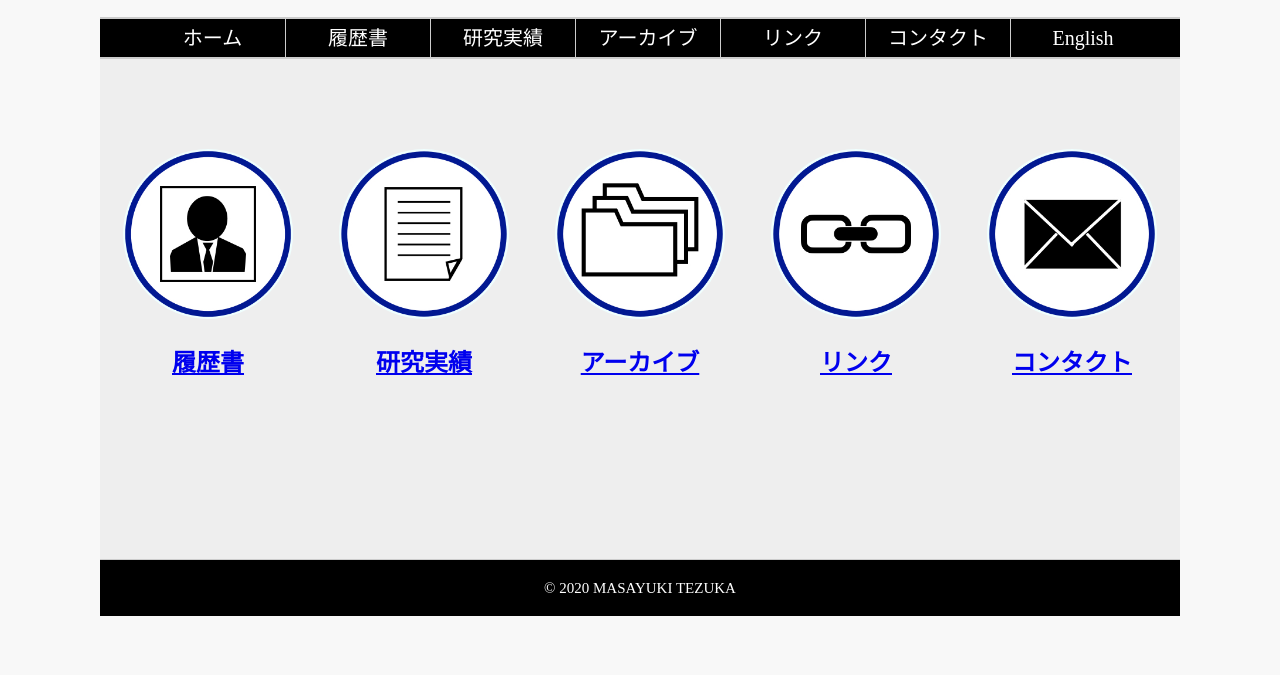
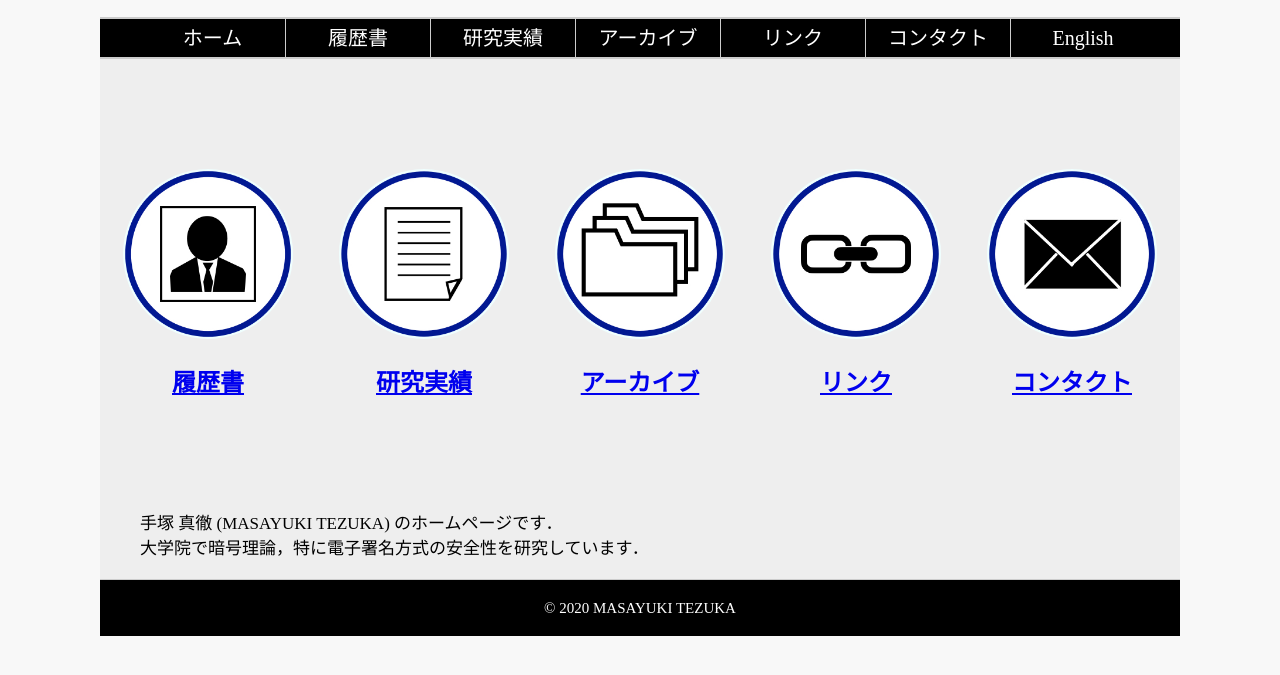
Before and after one commit to TEZUMASA/tezumasa-homepage, a plain HTML site: page index_ja.html in a window 1280 px wide. Shown: the part 109-784 px from the top of the page. Drawn offline with Linux system fonts and the light colour scheme.

Commit message:
title の下に軽い一言を追加

```diff
--- a/css/style.css
+++ b/css/style.css
@@ -26,14 +26,14 @@ margin-bottom: 24px;
 	justify-content: space-around;
 	align-items: center;
 	background-color: #eeeeee;
-	min-height: 60vh;
+	min-height: 50vh;
 }
 
 
 .item{
 	/*background: #0bd;*/
 	/*color: #ffff;*/
-	height: 300px;
+	height: 180px;
 	width: 210px;
 	text-align: center;
 }
--- a/index_ja.html
+++ b/index_ja.html
@@ -55,6 +55,11 @@
 			</div>
 		</div>
 
+		<div class="descrcon">
+		手塚 真徹 (MASAYUKI TEZUKA) のホームページです． <br>
+		大学院で暗号理論，特に電子署名方式の安全性を研究しています．
+		</div>
+
 		<footer id="pageFoot">
 		<p id="copyright"> <small>&copy; 2020 MASAYUKI TEZUKA</small></p>
 		</footer>
```
Also changed, not shown: index.html (+4 -2 lines), links_ja.html (+0 -1 lines).
